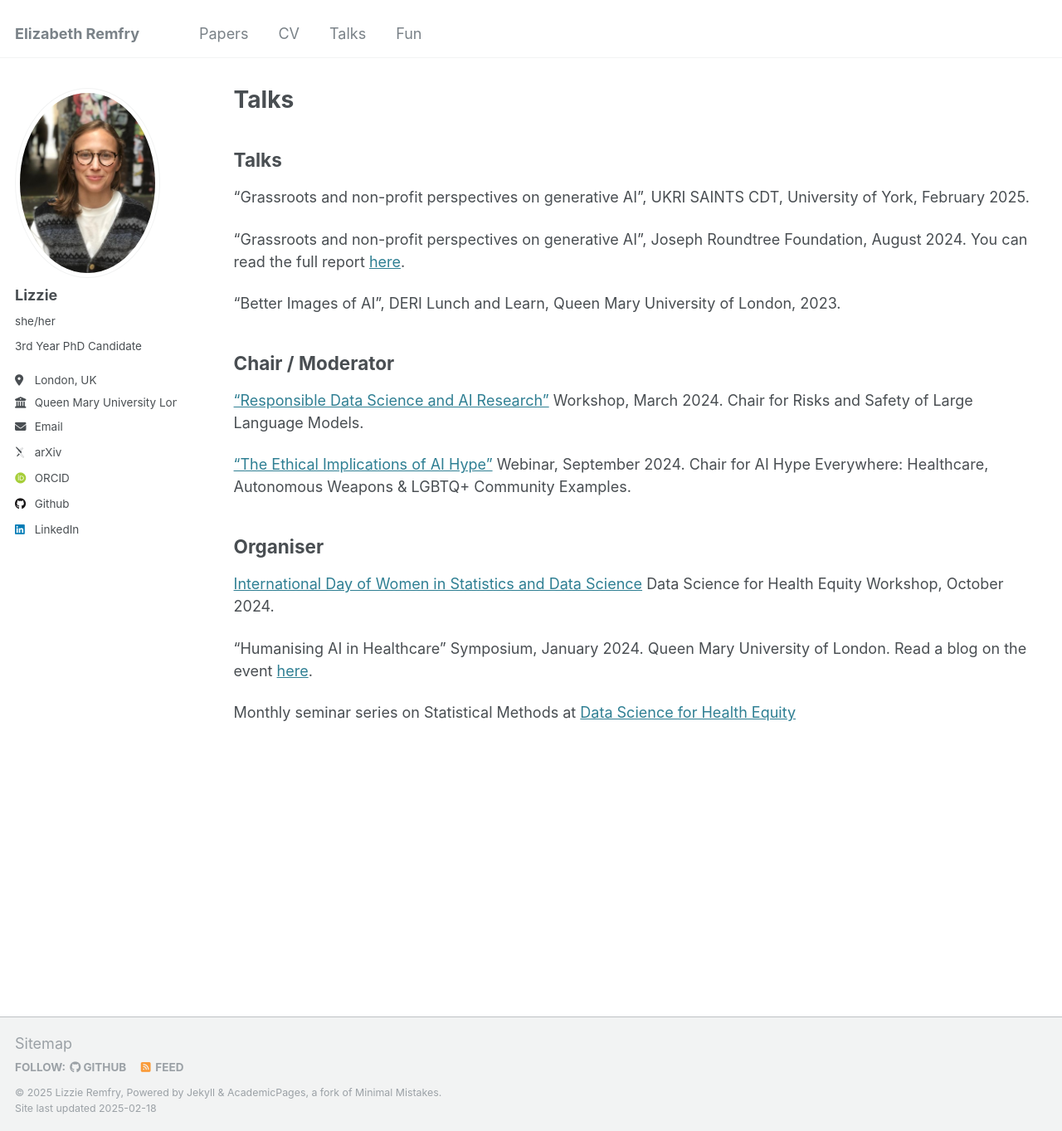
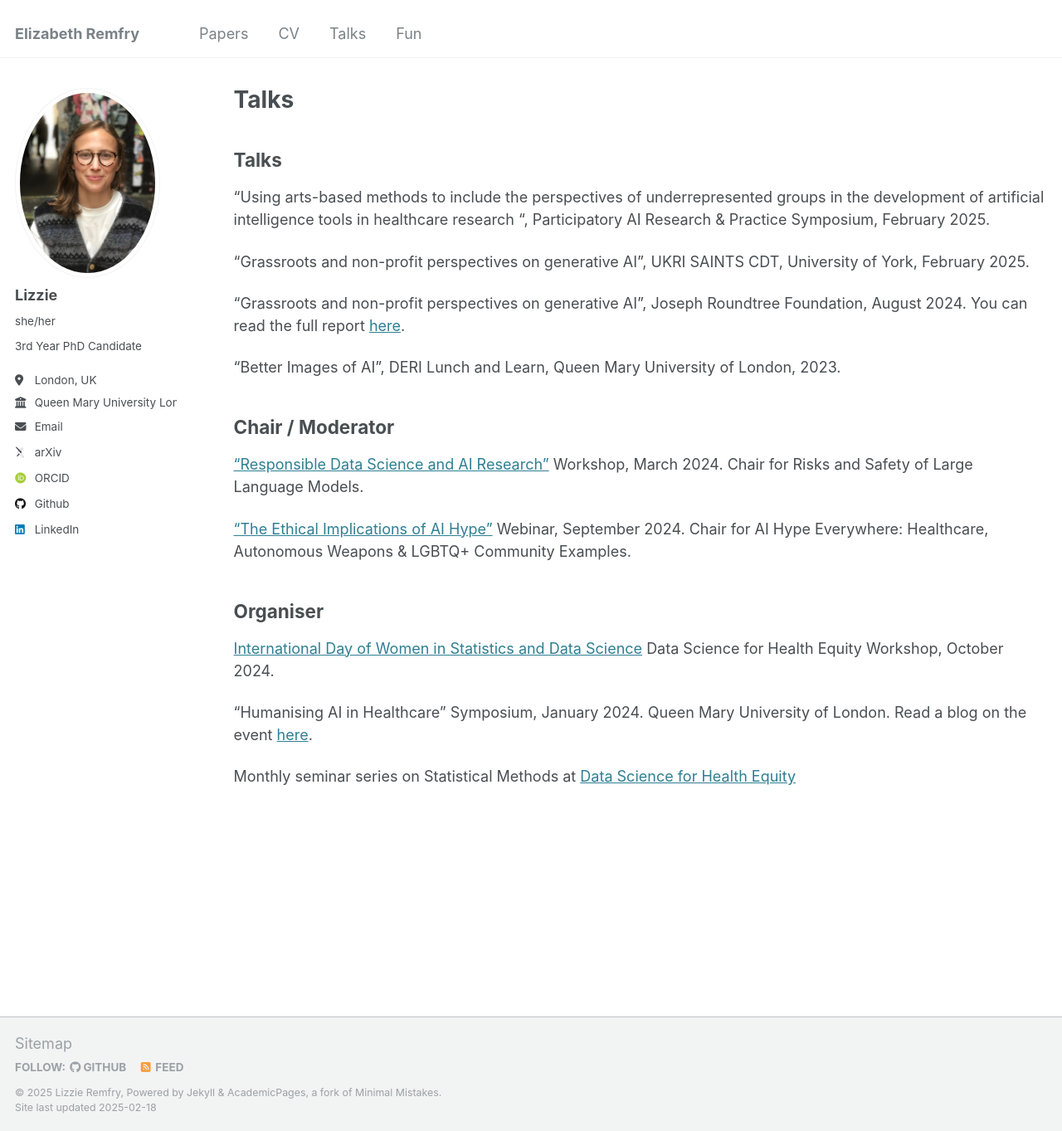
Before and after one commit to LizRem/lizrem.github.io, a Jekyll site: the page built from _pages/talks.md, in a window 1280 px wide and 1363 px high. Shown: the whole window at 83% size. Built offline with Jekyll 4.4.1, drawn with Linux system fonts in a browser that asks for light colours; some web fonts are replaced.

Commit message:
Update talks.md

```diff
--- a/_pages/talks.md
+++ b/_pages/talks.md
@@ -6,6 +6,8 @@ author_profile: true
 ---
 
 ## Talks
+
+"Using arts-based methods to include the perspectives of underrepresented groups in the development of artificial intelligence tools in healthcare research ", Participatory AI Research & Practice Symposium, February 2025.
 
 "Grassroots and non-profit perspectives on generative AI", UKRI SAINTS CDT, University of York, February 2025.
 
```
